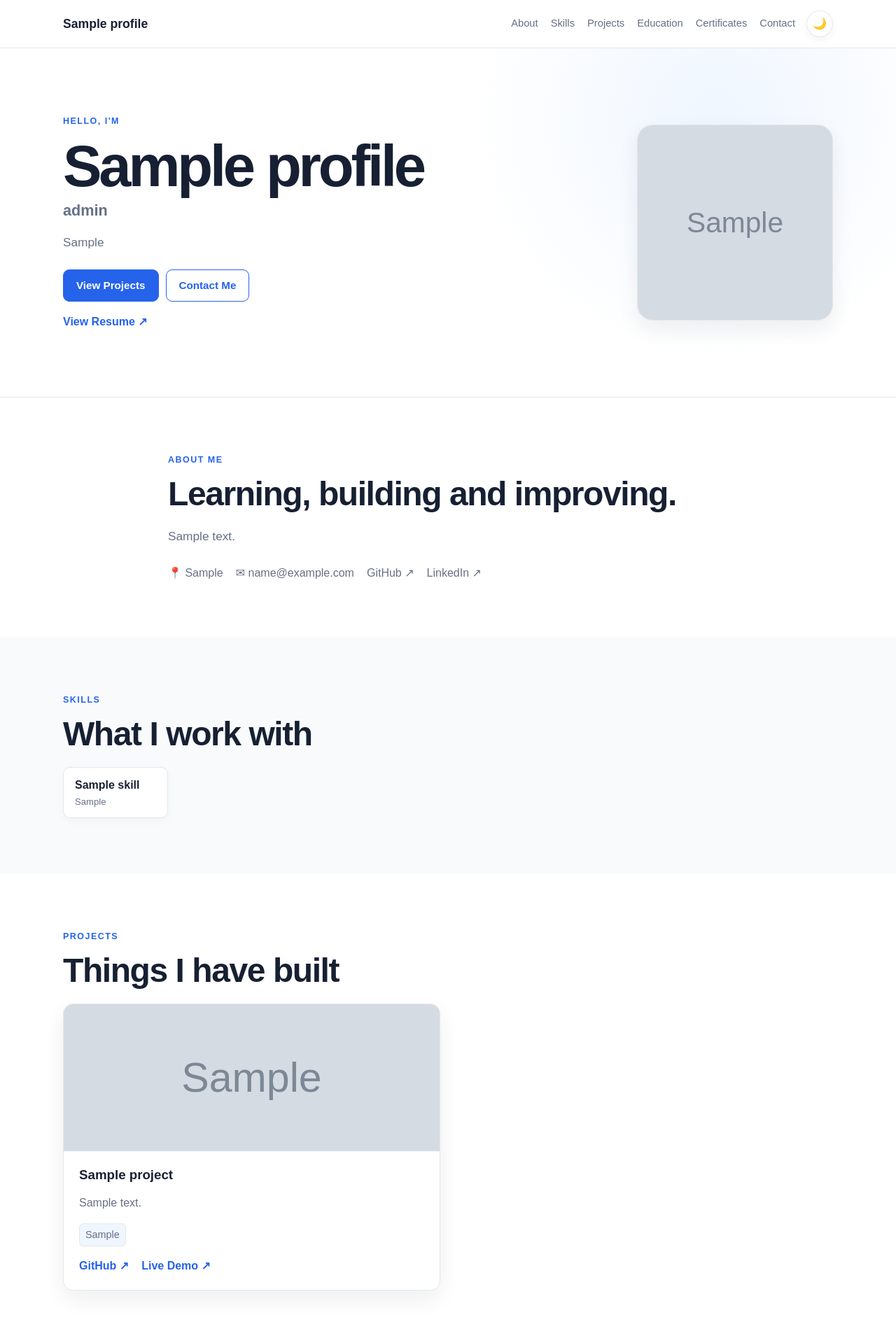
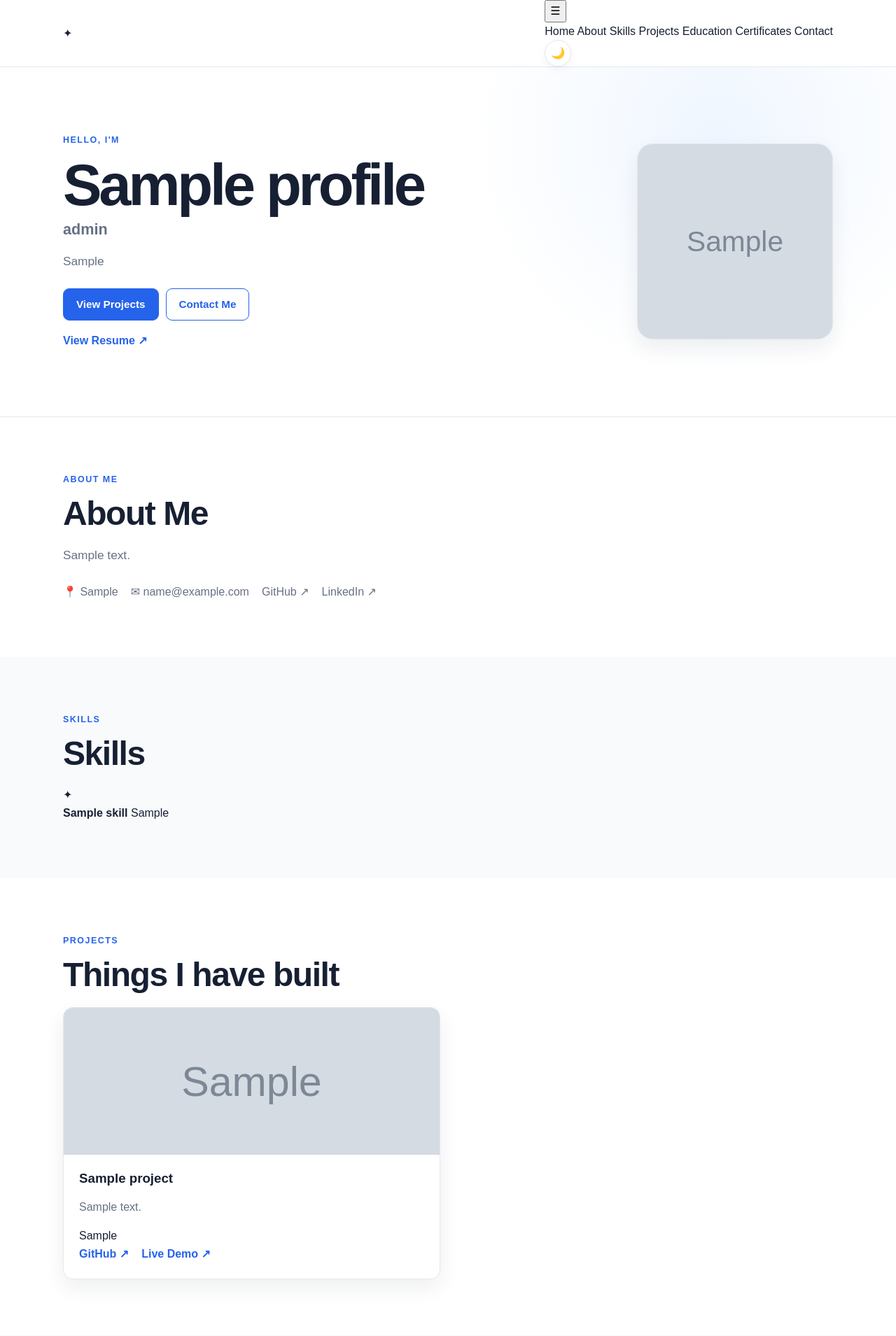
Before and after one commit to Satyam-1981/my_portfolio, a Django app: page / in a window 1280 px wide. Shown: the top 1909 px of the page at 70% size. Run offline with Django 5.2, Linux system fonts and the light colour scheme; tables that the repository leaves empty hold one stand-in row (values such as "Sample post"); grey boxes marked "Sample" are stand-in pictures.

Commit message:
Update home.html

```diff
--- a/portfolio-django-main/templates/portfolio_app/home.html
+++ b/portfolio-django-main/templates/portfolio_app/home.html
@@ -4,44 +4,50 @@
 <head>
     <meta charset="UTF-8">
     <meta name="viewport" content="width=device-width, initial-scale=1.0">
-    <title>{% if profile %}{{ profile.name }}{% else %}My Portfolio{% endif %}</title>
+    <title>{% if profile %}{{ profile.name }}{% else %}Portfolio{% endif %}</title>
     <link rel="stylesheet" href="{% static 'portfolio_app/css/style.css' %}">
     <script>
         if (localStorage.getItem("theme") === "dark") document.documentElement.classList.add("dark");
     </script>
 </head>
 <body>
+
 <header class="navbar">
     <div class="container nav-inner">
-        <a class="logo" href="#home">{% if profile %}{{ profile.name }}{% else %}Portfolio{% endif %}</a>
-        <div class="nav-right">
-        <nav>
+        <a href="#home" class="nav-logo">✦</a>
+        <div class="nav-tools">
+            <div class="navigation">
+                <button id="nav-button" class="nav-button" type="button">☰</button>
+                <div id="nav-dropdown" class="nav-dropdown">
+                    <a href="#home">Home</a>
                     <a href="#about">About</a>
                     <a href="#skills">Skills</a>
                     <a href="#projects">Projects</a>
                     <a href="#education">Education</a>
                     <a href="#certificates">Certificates</a>
                     <a href="#contact">Contact</a>
-        </nav>
-        <button class="theme-toggle" id="theme-toggle" type="button" aria-label="Toggle dark mode">🌙</button>
+                </div>
+            </div>
+            <button id="theme-toggle" class="theme-toggle" type="button">🌙</button>
         </div>
     </div>
 </header>
 
 <main>
+
 <section id="home" class="hero">
     <div class="container hero-grid">
-            <div>
+        <div class="hero-content">
             <p class="small-title">HELLO, I'M</p>
             <h1>{% if profile %}{{ profile.name }}{% else %}Your Name{% endif %}</h1>
-                <h2>{% if profile %}{{ profile.role }}{% else %}Student Developer{% endif %}</h2>
-                <p class="lead">{% if profile %}{{ profile.tagline }}{% else %}I am a student learning Python and building useful web projects.{% endif %}</p>
+            <h2 class="hero-role">{% if profile %}{{ profile.role }}{% else %}Student Developer{% endif %}</h2>
+            <p class="lead">{% if profile %}{{ profile.tagline }}{% else %}I build useful and modern web projects.{% endif %}</p>
             <div class="buttons">
-                    <a class="button primary" href="#projects">View Projects</a>
-                    <a class="button secondary" href="#contact">Contact Me</a>
+                <a href="#projects" class="button primary">View Projects</a>
+                <a href="#contact" class="button secondary">Contact Me</a>
             </div>
             {% if profile and profile.resume %}
-                <a class="resume-link" href="{{ profile.resume.url }}" target="_blank" rel="noopener">View Resume ↗</a>
+                <a href="{{ profile.resume.url }}" target="_blank" class="resume-link">View Resume ↗</a>
             {% endif %}
         </div>
         <div class="photo-box">
@@ -55,16 +61,16 @@
 </section>
 
 <section id="about" class="section">
-        <div class="container narrow">
+    <div class="container">
         <p class="small-title">ABOUT ME</p>
-            <h2>Learning, building and improving.</h2>
+        <h2>About Me</h2>
         <p class="text">{% if profile %}{{ profile.about }}{% else %}Add your introduction from Django Admin.{% endif %}</p>
         {% if profile %}
         <div class="contact-info">
             {% if profile.location %}<span>📍 {{ profile.location }}</span>{% endif %}
             {% if profile.email %}<a href="mailto:{{ profile.email }}">✉ {{ profile.email }}</a>{% endif %}
-                    {% if profile.github_url %}<a href="{{ profile.github_url }}" target="_blank" rel="noopener">GitHub ↗</a>{% endif %}
-                    {% if profile.linkedin_url %}<a href="{{ profile.linkedin_url }}" target="_blank" rel="noopener">LinkedIn ↗</a>{% endif %}
+            {% if profile.github_url %}<a href="{{ profile.github_url }}" target="_blank">GitHub ↗</a>{% endif %}
+            {% if profile.linkedin_url %}<a href="{{ profile.linkedin_url }}" target="_blank">LinkedIn ↗</a>{% endif %}
         </div>
         {% endif %}
     </div>
@@ -73,10 +79,16 @@
 <section id="skills" class="section section-light">
     <div class="container">
         <p class="small-title">SKILLS</p>
-            <h2>What I work with</h2>
+        <h2>Skills</h2>
         <div class="skill-list">
             {% for skill in skills %}
-                    <div class="skill"><strong>{{ skill.name }}</strong><span>{{ skill.category }}</span></div>
+            <div class="skill-card">
+                <div class="skill-icon">✦</div>
+                <div>
+                    <strong>{{ skill.name }}</strong>
+                    <span>{{ skill.category }}</span>
+                </div>
+            </div>
             {% empty %}
             <p class="empty">Add your skills from Django Admin.</p>
             {% endfor %}
@@ -91,16 +103,18 @@
         <div class="cards">
             {% for project in projects %}
             <article class="card">
-                        {% if project.image %}<img class="project-image" src="{{ project.image.url }}" alt="{{ project.title }}">{% endif %}
+                {% if project.image %}
+                <div class="project-image-box">
+                    <img src="{{ project.image.url }}" alt="{{ project.title }}" class="project-image" loading="lazy">
+                </div>
+                {% endif %}
                 <div class="card-body">
                     <h3>{{ project.title }}</h3>
                     <p>{{ project.short_description }}</p>
-                            <div class="tags">
-                                <span>{{ project.technologies }}</span>
-                            </div>
+                    <span class="tag">{{ project.technologies }}</span>
                     <div class="links">
-                                {% if project.github_url %}<a href="{{ project.github_url }}" target="_blank" rel="noopener">GitHub ↗</a>{% endif %}
-                                {% if project.live_url %}<a href="{{ project.live_url }}" target="_blank" rel="noopener">Live Demo ↗</a>{% endif %}
+                        {% if project.github_url %}<a href="{{ project.github_url }}" target="_blank">GitHub ↗</a>{% endif %}
+                        {% if project.live_url %}<a href="{{ project.live_url }}" target="_blank">Live Demo ↗</a>{% endif %}
                     </div>
                 </div>
             </article>
@@ -114,14 +128,17 @@
 <section id="education" class="section section-light">
     <div class="container">
         <p class="small-title">EDUCATION</p>
-            <h2>My education</h2>
-            <div class="timeline">
+        <h2>Education</h2>
+        <div class="education-grid">
             {% for item in education %}
-                    <div class="timeline-item">
-                        <div class="year">{{ item.start_year }}{% if item.end_year %} — {{ item.end_year }}{% endif %}</div>
-                        <div><h3>{{ item.degree }}</h3><p>{{ item.institution }}{% if item.field %} · {{ item.field }}{% endif %}</p>{% if item.description %}<p class="muted">{{ item.description }}</p>{% endif %}</div>
+            <div class="education-card">
+                <span class="year">{{ item.start_year }}{% if item.end_year %} — {{ item.end_year }}{% endif %}</span>
+                <h3>{{ item.degree }}</h3>
+                <p>{{ item.institution }}{% if item.field %} · {{ item.field }}{% endif %}</p>
             </div>
-                {% empty %}<p class="empty">Add your education from Django Admin.</p>{% endfor %}
+            {% empty %}
+            <p class="empty">Add your education from Django Admin.</p>
+            {% endfor %}
         </div>
     </div>
 </section>
@@ -129,43 +146,59 @@
 <section id="certificates" class="section">
     <div class="container">
         <p class="small-title">CERTIFICATES</p>
-            <h2>Courses & certificates</h2>
-            <div class="cards small-cards">
+        <h2>Certificates</h2>
+        <div class="cards">
             {% for certificate in certificates %}
-                    <article class="card simple-card">
-                        {% if certificate.image %}<img class="certificate-image" src="{{ certificate.image.url }}" alt="{{ certificate.title }}">{% endif %}
+            <article class="card">
+                {% if certificate.image %}
+                <div class="certificate-image-box">
+                    <img src="{{ certificate.image.url }}" alt="{{ certificate.title }}" class="certificate-image" loading="lazy">
+                </div>
+                {% endif %}
                 <div class="card-body">
                     <h3>{{ certificate.title }}</h3>
-                            <p>{{ certificate.issuer }}{% if certificate.issue_date %} · {{ certificate.issue_date|date:"M Y" }}{% endif %}</p>
-                            {% if certificate.credential_url %}<a href="{{ certificate.credential_url }}" target="_blank" rel="noopener">Verify Certificate ↗</a>{% endif %}
+                    <p>{{ certificate.issuer }}</p>
+                    {% if certificate.credential_url %}
+                        <a class="certificate-link" href="{{ certificate.credential_url }}" target="_blank">Verify ↗</a>
+                    {% endif %}
                 </div>
             </article>
-                {% empty %}<p class="empty">Add your certificates from Django Admin.</p>{% endfor %}
+            {% empty %}
+            <p class="empty">Add your certificates from Django Admin.</p>
+            {% endfor %}
         </div>
     </div>
 </section>
 
 <section id="contact" class="section section-light">
-        <div class="container narrow">
+    <div class="container contact">
         <p class="small-title">CONTACT</p>
         <h2>Let's connect</h2>
         {% if messages %}
-                {% for message in messages %}<div class="message">{{ message }}</div>{% endfor %}
+            {% for message in messages %}
+                <div class="message">{{ message }}</div>
+            {% endfor %}
         {% endif %}
         <form method="post" action="{% url 'portfolio:contact' %}" class="contact-form">
             {% csrf_token %}
             <input type="text" name="name" placeholder="Your name" required>
             <input type="email" name="email" placeholder="Your email" required>
-                <textarea name="message" rows="6" placeholder="Your message" required></textarea>
-                <button class="button primary" type="submit">Send Message</button>
+            <textarea name="message" rows="5" placeholder="Your message" required></textarea>
+            <button type="submit" class="button primary">Send Message</button>
         </form>
     </div>
 </section>
+
 </main>
 
 <footer>
-    <div class="container">© {% now "Y" %} {% if profile %}{{ profile.name }}{% else %}My Portfolio{% endif %}</div>
+    <div class="container footer-inner">
+        <span>© {% now "Y" %} {% if profile %}{{ profile.name }}{% else %}Portfolio{% endif %}</span>
+        <a href="#home">↑ Top</a>
+    </div>
 </footer>
+
 <script src="{% static 'portfolio_app/js/theme.js' %}"></script>
+
 </body>
 </html>
```
Lines whose indentation alone changed are shown as unchanged.
